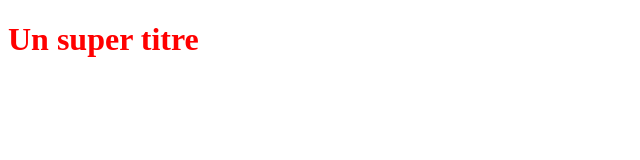
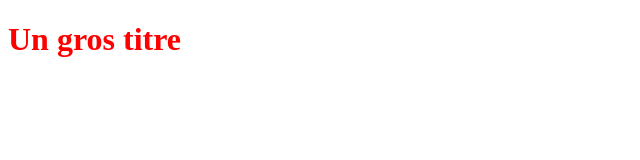
Before and after one commit to pgommery/OpenclassroomsProject, a plain HTML site: page index.html in a window 1280 px wide. Shown: the full height of the page, 0-640 px from the left. Drawn offline with Linux system fonts and the light colour scheme.

Commit message:
Modification Titre

```diff
--- a/index.html
+++ b/index.html
@@ -5,6 +5,6 @@
    <link rel="stylesheet" type="text/css" href="styles.css">
 </head>
 <body>
-   <h1>Un super titre</h1>
+   <h1>Un gros titre</h1>
 </body>
 </html>
```
